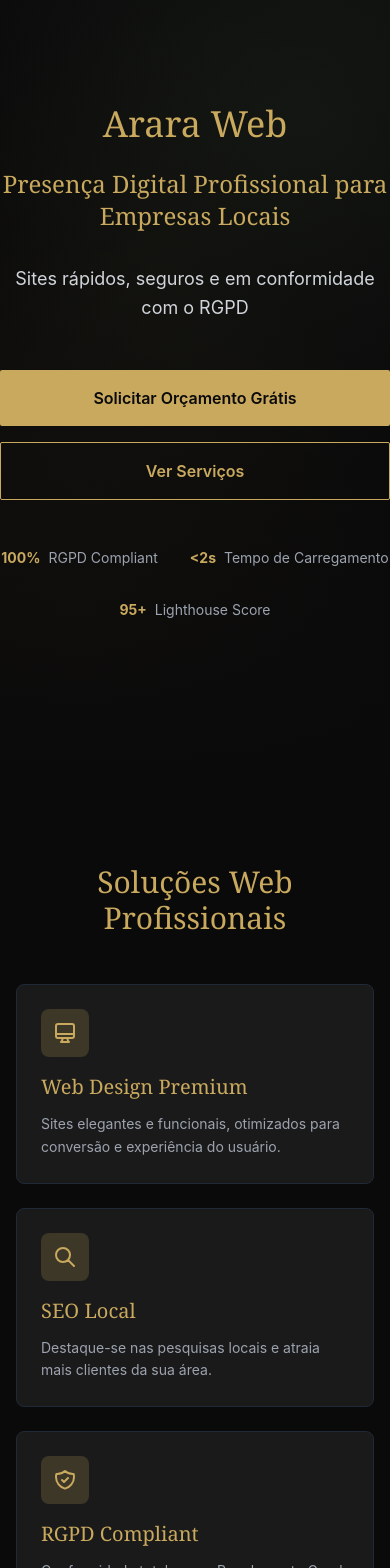
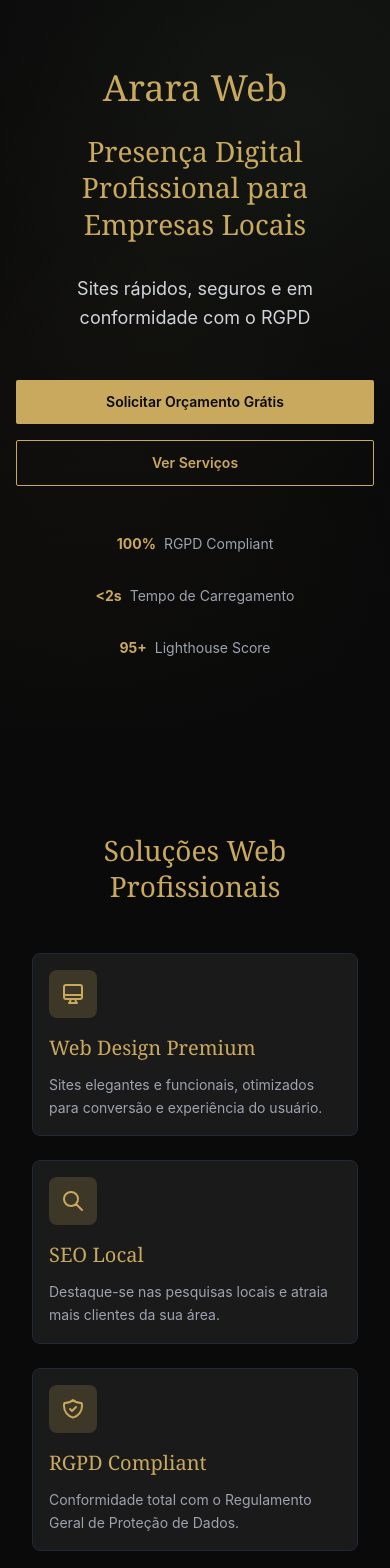
Before and after one commit to AndreLeal-L2/AndreLeal-L2.github.io, a Next.js app: page / in a window 390 px wide. Shown: the part 60-1628 px from the top of the page. Built offline with nearby package versions, Linux system fonts and the light colour scheme.

Commit message:
Improve mobile responsiveness
- Smaller buttons and text on mobile
- Reduced padding on mobile sections
- Better font sizes for small screens
- Prevent iOS zoom on form inputs
- Consistent spacing across devices

```diff
--- a/src/app/globals.css
+++ b/src/app/globals.css
@@ -20,27 +20,27 @@
 
 @layer components {
   .btn-primary {
-    @apply bg-soft-gold text-deep-black px-8 py-4 rounded-sm font-semibold
+    @apply bg-soft-gold text-deep-black px-6 py-3 md:px-8 md:py-4 rounded-sm font-semibold
            hover:bg-light-gold transition-all duration-300 transform hover:scale-105
-           inline-block;
+           inline-block text-sm md:text-base;
   }
 
   .btn-secondary {
-    @apply border border-soft-gold text-soft-gold px-8 py-4 rounded-sm font-semibold
+    @apply border border-soft-gold text-soft-gold px-6 py-3 md:px-8 md:py-4 rounded-sm font-semibold
            hover:bg-soft-gold hover:text-deep-black transition-all duration-300
-           inline-block;
+           inline-block text-sm md:text-base;
   }
 
   .section-padding {
-    @apply py-20 px-4 md:px-8 lg:px-16;
+    @apply py-12 md:py-20 px-4 md:px-8 lg:px-16;
   }
 
   .container-custom {
-    @apply max-w-7xl mx-auto;
+    @apply max-w-7xl mx-auto px-4 sm:px-6 lg:px-8;
   }
 
   .card-dark {
-    @apply bg-dark-gray border border-gray-800 rounded-lg p-6
+    @apply bg-dark-gray border border-gray-800 rounded-lg p-4 md:p-6
            hover:border-soft-gold transition-all duration-300;
   }
 
@@ -51,3 +51,33 @@
       radial-gradient(circle at 40% 40%, rgba(201, 169, 94, 0.05) 0%, transparent 50%);
   }
 }
+
+/* Mobile-specific improvements */
+@media (max-width: 640px) {
+  h1 {
+    font-size: 2.25rem !important;
+    line-height: 1.2 !important;
+  }
+
+  h2 {
+    font-size: 1.75rem !important;
+    line-height: 1.3 !important;
+  }
+
+  h3 {
+    font-size: 1.25rem !important;
+  }
+
+  .card-dark {
+    padding: 1rem !important;
+  }
+
+  .section-padding {
+    padding-top: 3rem !important;
+    padding-bottom: 3rem !important;
+  }
+
+  input, textarea, select {
+    font-size: 16px !important; /* Prevents zoom on iOS */
+  }
+}
```
